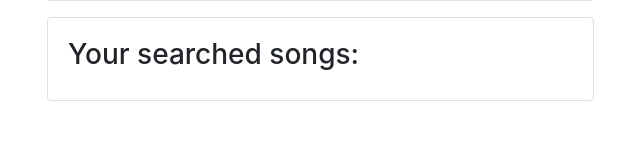
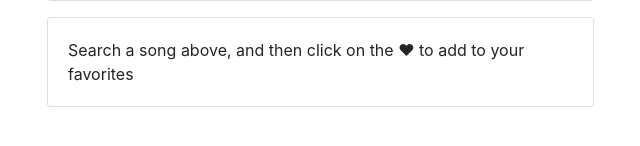
Before and after one commit to nativepapaya/Spring-2022-Senior-Project, a Django app: page /nofav/1 in a window 1280 px wide. Shown: the part 231-377 px from the top of the page, without its empty margins (403-1043 px from the left). Run offline with Django 3.2, Linux system fonts and the light colour scheme; the visitor is signed in with stand-in values (Sample User, id 1); data that the repository does not hold is empty; some libraries are stand-ins or nearby versions.

Commit message:
Cosmetic changes to Favorites; Fixed Favorites link; Add songs to favorites from Explorer

```diff
--- a/sprecpro/templates/explore.html
+++ b/sprecpro/templates/explore.html
@@ -107,6 +107,11 @@
               <form action="{% url 'post.view' post.pk %}">
                 <button type="submit" class="btn btn-secondary" style="margin:0px 0px 10px 10px">View Post</button>
               </form>
+              <form action="{% url 'add_fav' %}">
+                <input type="hidden" name="song_id" value="{{ post.rec_song_id }}"></input>
+                <input type="hidden" name="song_name" value=""></input>
+                <button type="submit" class="btn btn-secondary" style="margin:0px 0px 10px 10px">Favorite Song</button>
+              </form>
               <button class="btn btn-secondary" style="margin:0px 0px 10px 10px">Share</button>
             </div>
           </div>
--- a/sprecpro/templates/favorites.html
+++ b/sprecpro/templates/favorites.html
@@ -19,13 +19,13 @@
 						</div>
 					</div>
 
-            <!-- [START] When looking at OWN favorites page -->
+				<!-- [START] Changes the layout of the Favorites Page -->
 				{% if request.user == user %}
+
+					{% if favorites %}
 					<div class="card mt-3">
 						<ul class="list-group list-group-flush">
 							<li class="list-group-item d-flex justify-content-between align-items-center flex-wrap">
-
-                    {% if favorites %}
 								<table class="table">
 										<thead class="thead-dark">
 											<tr>
@@ -52,12 +52,12 @@
 											{% endfor %}
 										</tbody>
 								</table>
-                    {% endif %}
-
 							</li>
 						</ul>
 					</div>
-            </div>
+					{% endif %}
+
+				</div> <!-- [END] of left column -->
 
 
 				<div class="col-md-6">
@@ -86,6 +86,7 @@
 						</ul>
 					</div>
 
+					{% if songs %}
 					<div class="card mt-3">
 						<div class="card-body">
 
@@ -95,7 +96,6 @@
 									</div>
 							</div>
 
-                    {% if songs %}
 							<div class="row">
 									{% for song in songs %}
 									<div class="col">
@@ -110,43 +110,53 @@
 											</form>
 									</div>
 									{% endfor %}
-                    {% endif %}
 							</div>
-
 
 						</div>
 					</div>
+					{% else %}
+					<div class="card mt-3">
+						<div class="card-body">
+							<div class="row">
+								<div class="col">Search a song above, and then click on the &hearts; to add to your favorites</div>
 							</div>
+						</div>
+					</div>
+					{% endif %}
+
+				</div>	<!-- [END] of right column -->
 
 
-            {% else %}
+				{% else %}		<!-- [MIDDLE] Changes the layout of the Favorites Page -->
+		</div>
+	</div>
 </div>
 <!--
 		[END] When looking at OWN favorites page
 -->
-        <br/>
 <!--
 		[START] When looking at OTHER'S favorites page
 -->
+
 			<div style="margin: 0.5em; padding: 0.5em;">
 				<div class="p-3 mb-3 bg-dark text-white">Favorites</div>
+				{% if favorites %}
 				<div>
-                {% if favorites %}
 					{% for favorite in favorites %}
 						<div style="display: inline-block;">
 							<iframe src="https://open.spotify.com/embed/track/{{ favorite.song_uid }}" width="275" height="280"
 							frameborder="0" allowtransparency="true" allow="encrypted-media"></iframe>
 						</div>
 					{% endfor %}
+				</div>
+				{% else %}
+					<center><br/><br/><h1 style="color: rgba(0, 0, 0, 0.5);">No favorite songs yet</h1></center>
 				{% endif %}
 			</div>
-        </div>
+
 <!--
 		[END] When looking at OTHER'S favorites page
 -->
 
-            {% endif %}      <!-- [END] Location of the Favorite Songs change depending on user -->
-
-    </div>
-</div>
+				{% endif %}		<!-- [END] Changes the layout of the Favorites Page -->
 {% endblock %}
--- a/sprecpro/templates/profile.html
+++ b/sprecpro/templates/profile.html
@@ -42,7 +42,7 @@
                     </form>
                   {% endif %}
                 {% endif %}
-                <a class="btn btn-success"  href="{% url 'favorite' user.id %}">Favorites</a>
+                <a class="btn btn-success"  href="{% url 'favorite' profile.user_id.id %}">Favorites</a>
               </div>
             </div>
           </div>
--- a/sprecpro/views.py
+++ b/sprecpro/views.py
@@ -46,10 +46,15 @@ def favorites(request, user_id):
   #If not a spotify user (super user), redirect to welcome
   if request.user.is_staff:
     return redirect('welcome')
+  '''
+  #The user and profile whos favorites this page belongs to
+  if (type(user_id)) is int:
 
-  #The user and profile whos favorites this page belongs to
+  else:
+  '''
   profile = Profile.objects.filter(user_id = user_id).first()
   user = User.objects.filter(id = user_id, is_staff = False).first()
+  print(profile)
 
   if profile is None or user is None:
     return redirect('welcome')
```
Lines whose indentation alone changed are shown as unchanged.
